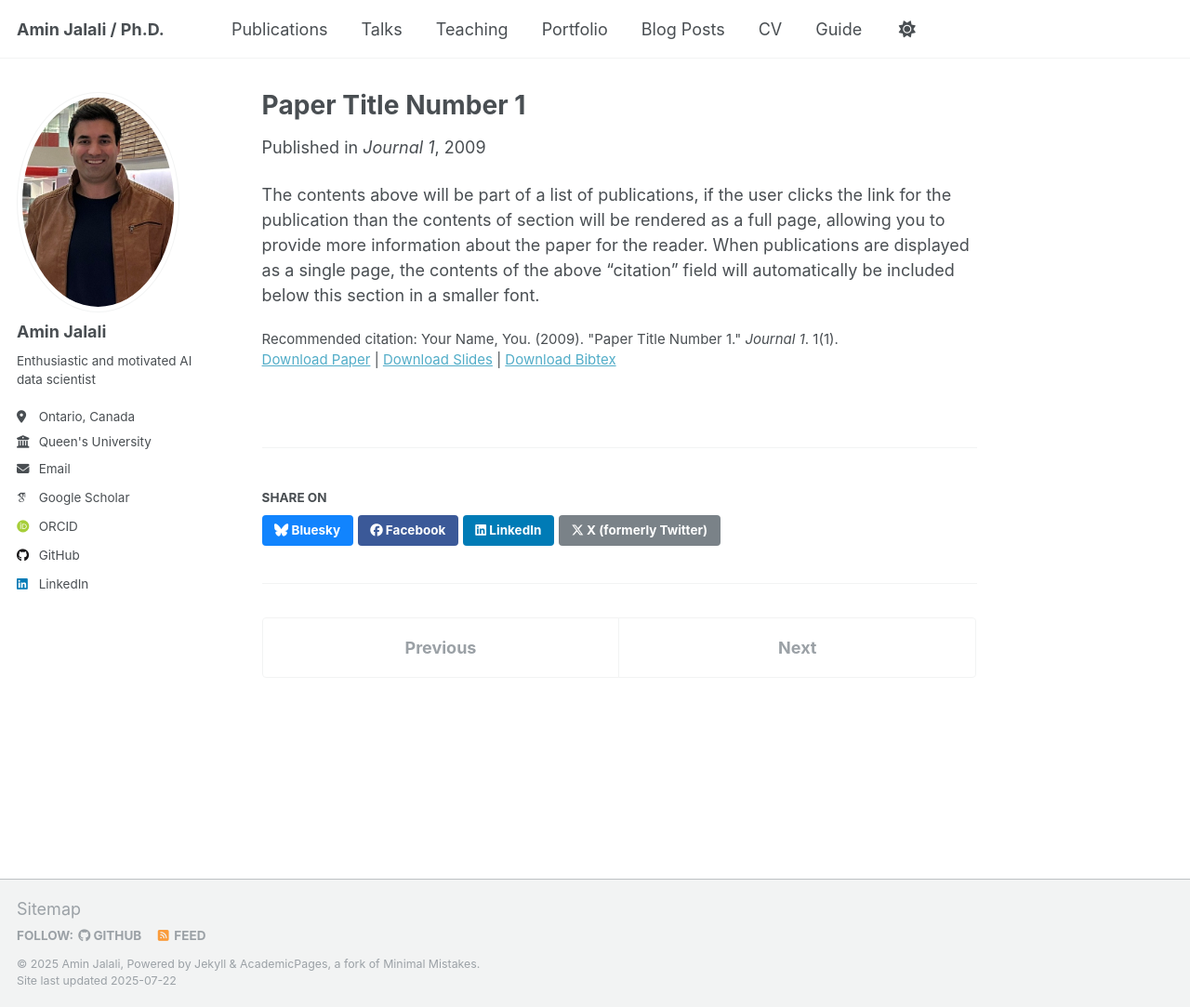
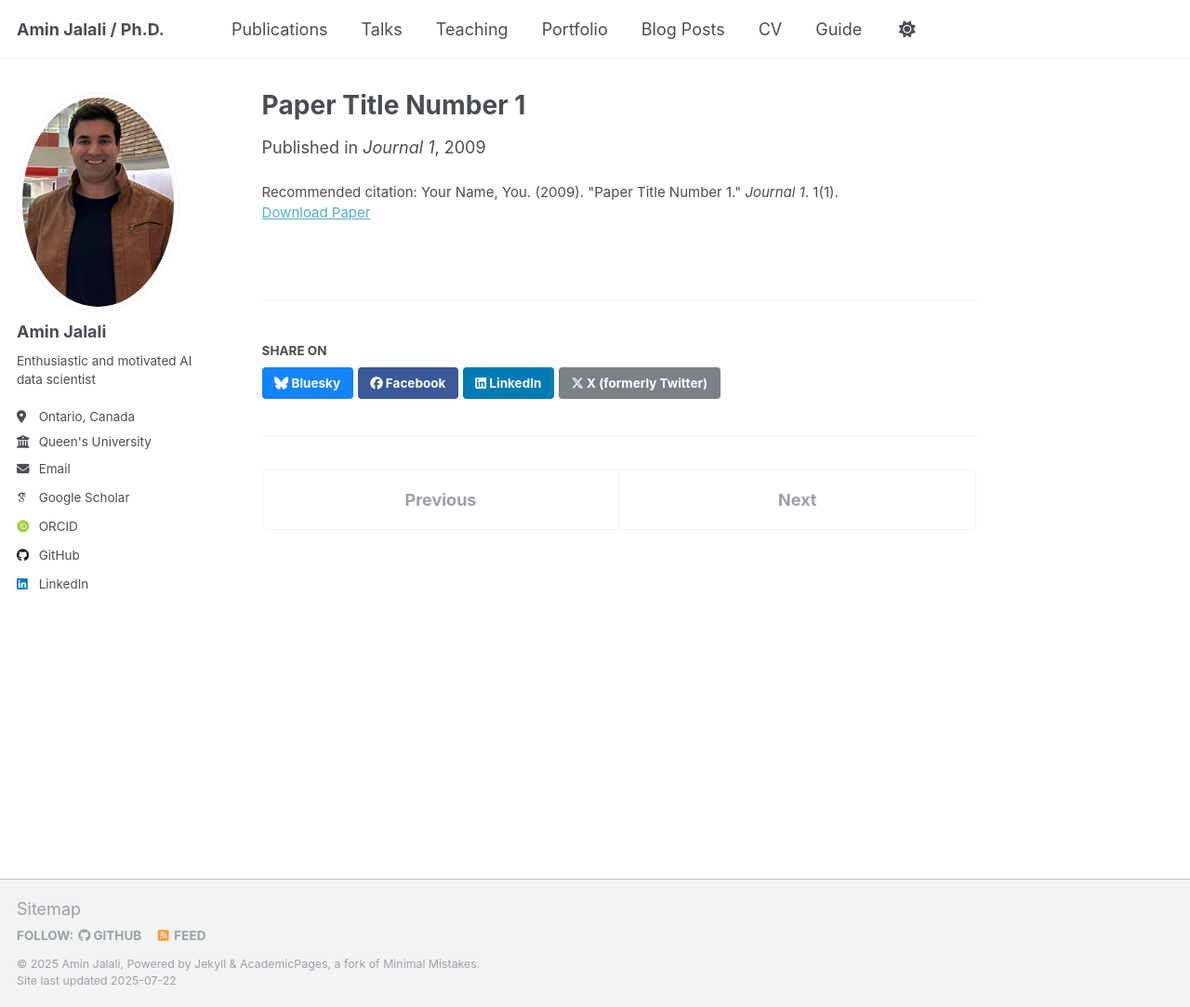
Before and after one commit to aminjalali-research/aminjalali-research.github.io, a Jekyll site: the page built from _publications/2009-10-01-paper-title-number-1.md, in a window 1280 px wide and 1083 px high. Shown: the whole window at 93% size. Built offline with Jekyll 4.4.1, drawn with Linux system fonts in a browser that asks for light colours; some web fonts are replaced.

Commit message:
Update 2009-10-01-paper-title-number-1.md

```diff
--- a/_publications/2009-10-01-paper-title-number-1.md
+++ b/_publications/2009-10-01-paper-title-number-1.md
@@ -3,12 +3,8 @@ title: "Paper Title Number 1"
 collection: publications
 category: manuscripts
 permalink: /publication/2009-10-01-paper-title-number-1
-excerpt: 'This paper is about the number 1. The number 2 is left for future work.'
 date: 2009-10-01
 venue: 'Journal 1'
-slidesurl: 'http://academicpages.github.io/files/slides1.pdf'
 paperurl: 'http://academicpages.github.io/files/paper1.pdf'
-bibtexurl: 'http://academicpages.github.io/files/bibtex1.bib'
 citation: 'Your Name, You. (2009). &quot;Paper Title Number 1.&quot; <i>Journal 1</i>. 1(1).'
 ---
-The contents above will be part of a list of publications, if the user clicks the link for the publication than the contents of section will be rendered as a full page, allowing you to provide more information about the paper for the reader. When publications are displayed as a single page, the contents of the above "citation" field will automatically be included below this section in a smaller font.
```
